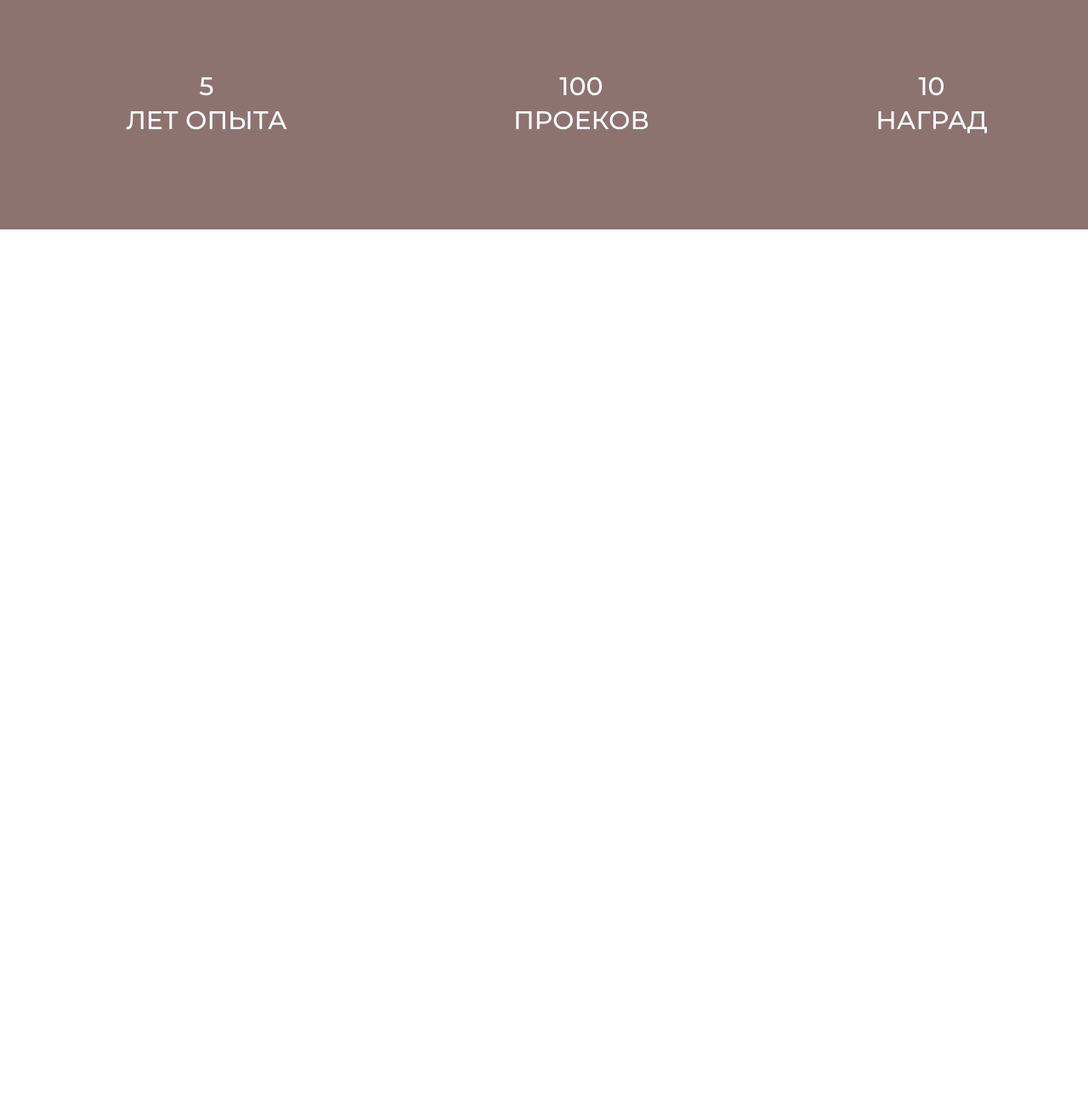
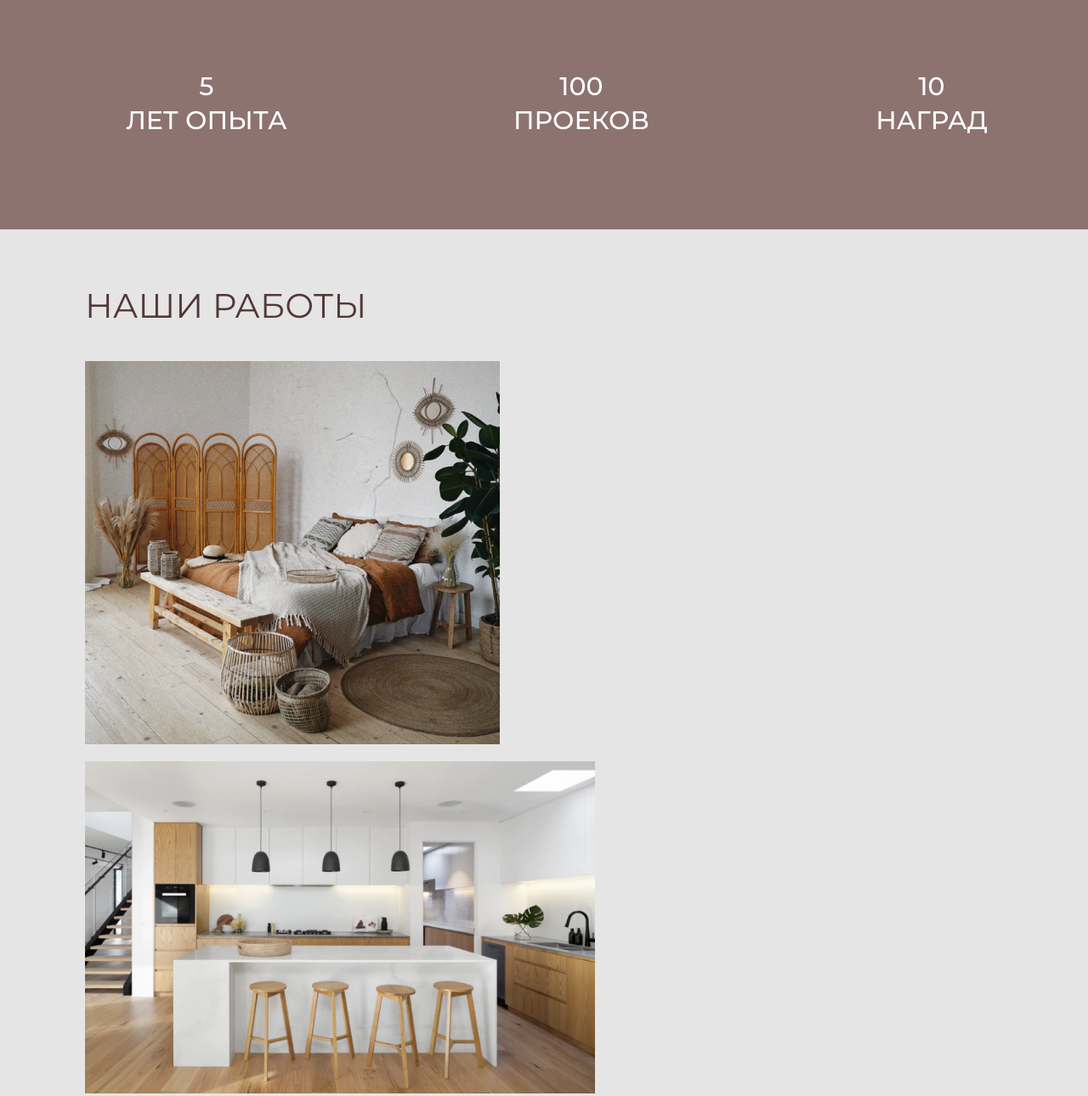
Before and after one commit to Kirill-Zinchenko/Scandi, a plain HTML site: page index.html in a window 1280 px wide. Shown: the part 1268-2558 px from the top of the page at 85% size. Before the commit the page ends 1538 px from the top, so only its background shows below. Drawn offline with Linux system fonts and the light colour scheme.

Commit message:
Update index.html

```diff
--- a/index.html
+++ b/index.html
@@ -84,7 +84,15 @@
             </div>
         </section>
         <section class="page__portfolio">
-
+            <div class="portfolio-1">
+                <h2 class="title">НАШИ РАБОТЫ</h2>
+                <div class="image__portfolio">
+                    <img class="portfolio__image-1" src="/img/main/Mask Group.jpg" alt="cover">
+                    <img class="portfolio__image-2" src="/img/main/Rectangle 134 (1).png" alt="cover">
+                    <img class="portfolio__image-3" src="/img/main/Rectangle 132 (1).png" alt="cover">
+                    <img class="portfolio__image-4" src="/img/main/image 56 (1).png" alt="cover">
+                </div>
+            </div>
         </section>
 </body>
 </html>
```
